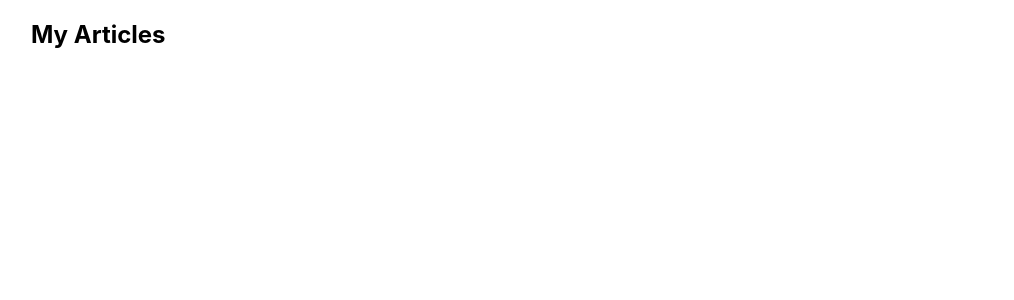
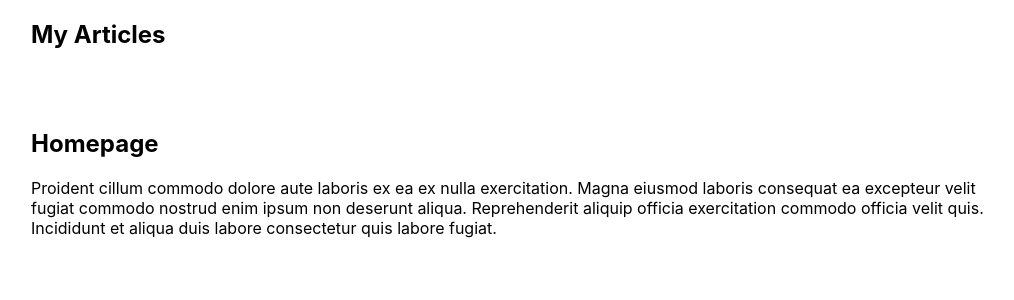
Before and after one commit to gareth-robinson865/multi-page-site, a React (Create React App) app: page / in a window 1280 px wide. Shown: the top 300 px of the page, without its empty margins (129-1143 px from the left). Built offline with nearby package versions, Linux system fonts and the light colour scheme.

Commit message:
Route given to home page

```diff
--- a/src/App.js
+++ b/src/App.js
@@ -1,5 +1,8 @@
 import './App.css';
 import { BrowserRouter, Route } from 'react-router-dom';
+
+//page component imports
+import Home from './pages/Home'
 
 function App() {
   return (
@@ -8,6 +11,10 @@ function App() {
         <nav>
           <h1>My Articles</h1>
         </nav>
+
+        <Route path="/">
+          <Home />
+        </Route>
       </BrowserRouter>
     </div>
   );
```
